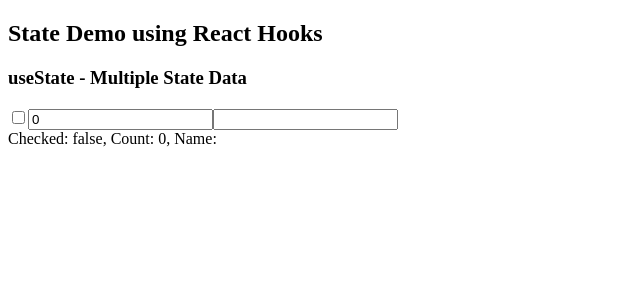
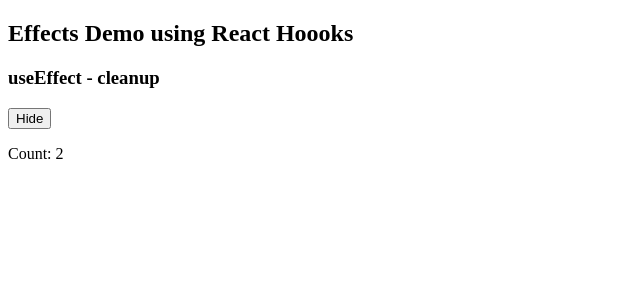
Before and after one commit to diwakar1593/Technology-React-JS-L1-L2, a React (Vite) app: page / in a window 1280 px wide. Shown: the top 300 px of the page, without its empty margins (0-640 px from the left). Built offline with nearby package versions, Linux system fonts and the light colour scheme.

Commit message:
hooks useEffect

```diff
--- /dev/null
+++ b/src/15_hooks_useEffect/App.jsx
@@ -0,0 +1,139 @@
+import React, { useEffect, useState } from "react";
+
+/*
+const CounterOneComponent = () => {
+    const [ count, setCount ] = useState(0);
+
+    // useEffect without specifying second argument
+    useEffect(() => { // Async - Combination of ComponentDidMount and ComponentDidUpdate
+        console.log("Counter 1 = " + count);
+    })
+
+    return (
+        <>
+            {console.log("Inside render")}
+            <h3>useEffect executed after every render</h3>
+            <span>Count: {count}</span>
+            <button onClick={() => setCount( prevCount => prevCount + 1)}>Increment Counter</button>
+        </>
+    );
+}
+*/
+
+/*
+const CounterTwoComponent = () => {
+    const [ count, setCount ] = useState(0);
+    const [ checked, setChecked ] = useState(false);
+
+    // useEffect - specifying dependent value as second argument
+    // removing second argument will lead to unnecessary printing of console log even
+    // when checkbox is toggled (which is unrelated to counter)
+    useEffect(() => {
+        console.log( "Counter 2 = " + count );
+    }, [count])
+
+    useEffect(() => {
+        console.log(  "Checked = " + checked );
+    }, [checked])
+
+    return (
+        <>
+            <h3>useEffect executed conditionally</h3>
+            <span>Count: {count}</span>
+            <button onClick={() => setCount(prevCount => prevCount +1)}>Increment Counter</button>
+            <div>
+                <input type="checkbox" onChange={() => setChecked(prevChecked => !prevChecked)} defaultChecked={checked} />
+                <span>{ checked ? " Checked " : " Unchecked "} state</span>
+            </div>
+        </>
+    );
+}
+*/
+
+/*
+const CounterThreeComponent = () => {
+    const [ count, setCount ] = useState(0);
+    const [ checked, setChecked ] = useState(false);
+
+    // useEffect - specifying dependent value as empty array - equivalent to componentDidMount
+    // setInterval is expected to be called only once.
+    // Removing empty array second argument will lead to setInterval being called for each render which leads to undesirable effect.
+
+    useEffect(() => {
+        // componentDidMount, componentDidUpdate
+        console.log("CounterThreeComponent mounting, Setting Interval ...");
+        setInterval(() => setCount( prevCount => prevCount + 1), 2000);
+    }, []);
+
+    // It is possible to specify multiple useEffect
+    useEffect(() => {
+        console.log("Checked = " + checked);
+    }, [checked]);
+
+    return (
+        <>
+            <h3>useEffect executed only for initial render</h3>
+            <p>Count: {count}</p>
+            <div>
+                <input type="checkbox" onChange={() => setChecked(prevChecked => !prevChecked)} defaultChecked={checked} />
+                <span>{checked ? " Checked " :" Unchecked "} state</span>
+            </div>
+        </>
+    );
+}
+*/
+
+const CounterFourComponent = () => {
+    const [ count, setCount ] = useState(0);
+
+    // useEffect - Equivalent of componentWillUnmount can be achieved by returning a cleanup function
+    // If return of cleanup function is removed, then the interval will not be cleared
+    // then when CounterFourComponent is removed by clicking on "Hide Counter",
+    // a warning will be logged in console as state update is being attempted on an unmounted component
+
+    useEffect(() => {
+        console.log("CounterFourComponent mounting, Setting Interval ...");
+        const interval = setInterval(() => setCount(prevCount => prevCount +1), 2000);
+
+        return () => {
+            console.log("CounterFourComponent unmounting, Clearing Interval ...");
+            clearInterval(interval);
+        }
+    }, []);
+    return (
+        <>
+            <p>Count: {count}</p>
+        </>
+    )
+}
+
+
+const CounterFourContainer = () => {
+    const [ show, setShow ] = useState(true);
+
+    return (
+        <>
+            <h3>useEffect - cleanup</h3>
+            <button onClick={() => setShow(prevShow => !prevShow )}>{ show ? "Hide" : "Show" }</button>
+            {show && <CounterFourComponent />}
+        </>
+    );
+}
+
+const App = (props) => {
+    return (
+        <>
+            <h2>Effects Demo using React Hoooks</h2>
+            {
+            /*
+                <CounterOneComponent />
+                <CounterTwoComponent />
+                <CounterThreeComponent />
+            */
+                <CounterFourContainer />
+            }
+        </>
+    );
+}
+
+export default App;
--- a/src/main.jsx
+++ b/src/main.jsx
@@ -19,7 +19,8 @@ import { createRoot } from 'react-dom/client'
 // import App from './11_renderProps/App'
 // import App from './12_formHandling/App'
 // import App from './13_errorBoundary/App'
-import App from './14_hooks_useState/App'
+// import App from './14_hooks_useState/App'
+import App from './15_hooks_useEffect/App'
 
 createRoot(document.getElementById('root')).render(
   <StrictMode>
```
